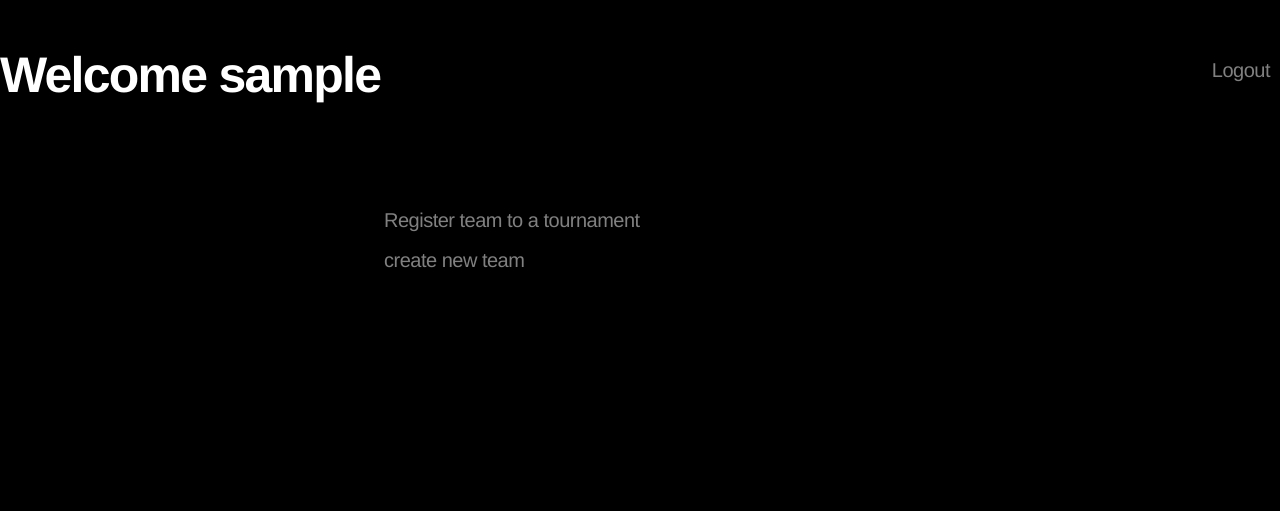
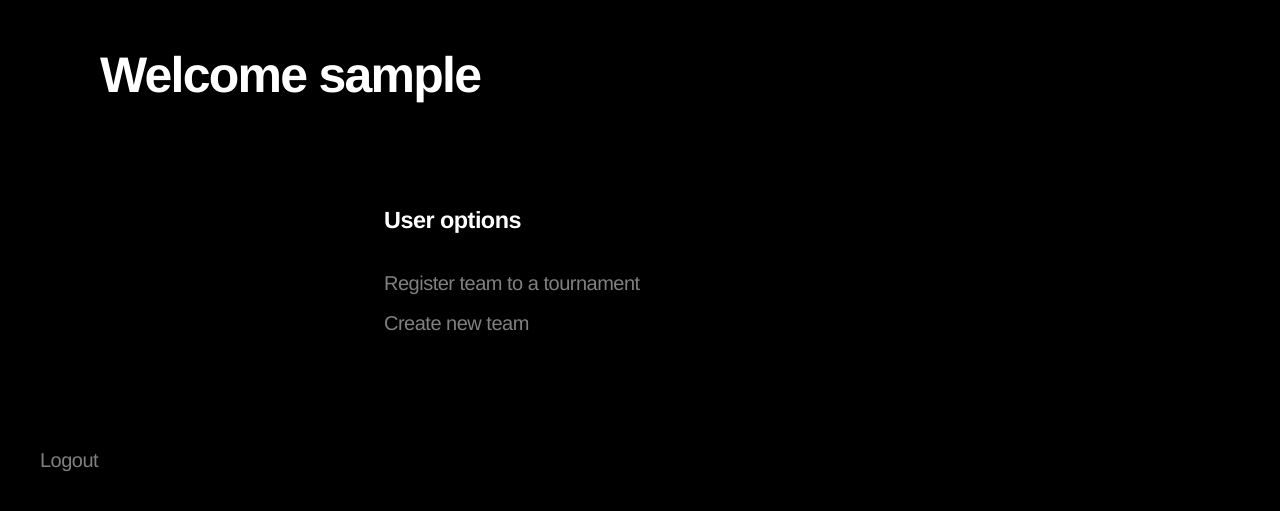
Before and after one commit to MariandreaMV/proyecto-2-droma, a PHP site: page /php/index.php in a window 1280 px wide. Shown: the top 511 px of the page. Run offline with PHP 8.4, Linux system fonts and the light colour scheme; the visitor is signed in with stand-in values (Sample User, id 1).

Commit message:
User panel interface

```diff
--- a/php/index.php
+++ b/php/index.php
@@ -3,33 +3,33 @@
     if (!$_SESSION["user"]) {
         header("location:auth/login.php");
     }
-
 ?>
 
 <!DOCTYPE html>
 <html>
     <head>
         <meta charset="utf-8">
-        <title>List of tournaments</title>
+        <title>User panel</title>
         <link rel="stylesheet" type="text/css" href="/css/style.css">
         <link rel="stylesheet" type="text/css" href="/css/main.css">
     </head>
     <body>
         <div id="admin">
-            <footer>
-                <a href="/php/auth/logout.php">Logout</a>
-            </footer>
-            <?php if (isset($_SESSION['user'])) {
-            echo "<h1>Welcome " . $_SESSION['user']['username']."<h1>";
-             } ?>
+            <?php if (isset($_SESSION['user'])): ?>
+                <h1 class='user'>Welcome <?= $_SESSION['user']['username'] ?> <h1>
+            <?php endif ?>
          </div>
          <div class="container" id="admin">
             <nav>
+                <h3>User options</h3>
                 <ul>
-                    <li> <a href="register.php">Register team to a tournament</a></li>
-                    <li><a href="">create new team</a></li>
+                    <li><a href="register.php">Register team to a tournament</a></li>
+                    <li><a href="newteam.php">Create new team</a></li>
                 </ul>
             </nav>
         </div>
+        <footer class="logout">
+            <a href="/php/auth/logout.php">Logout</a>
+        </footer>
     </body>
 </html>
```
